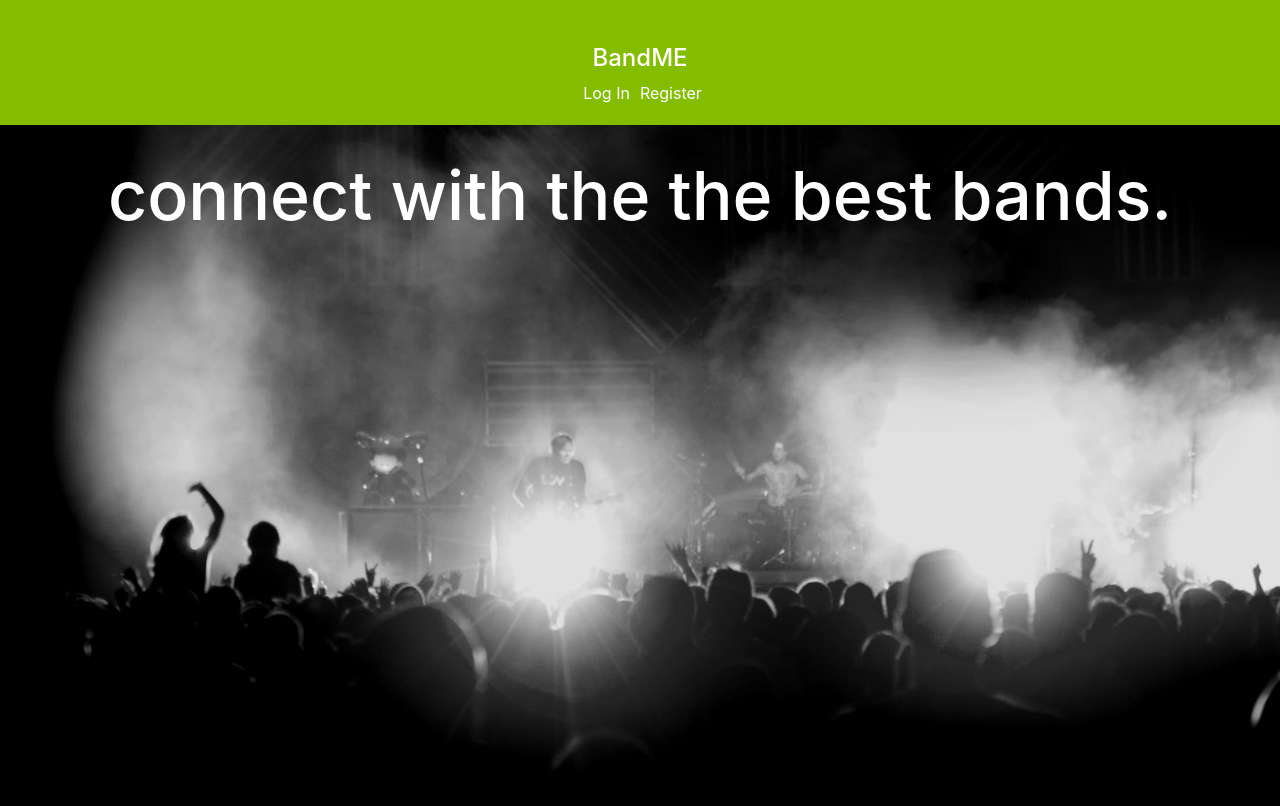
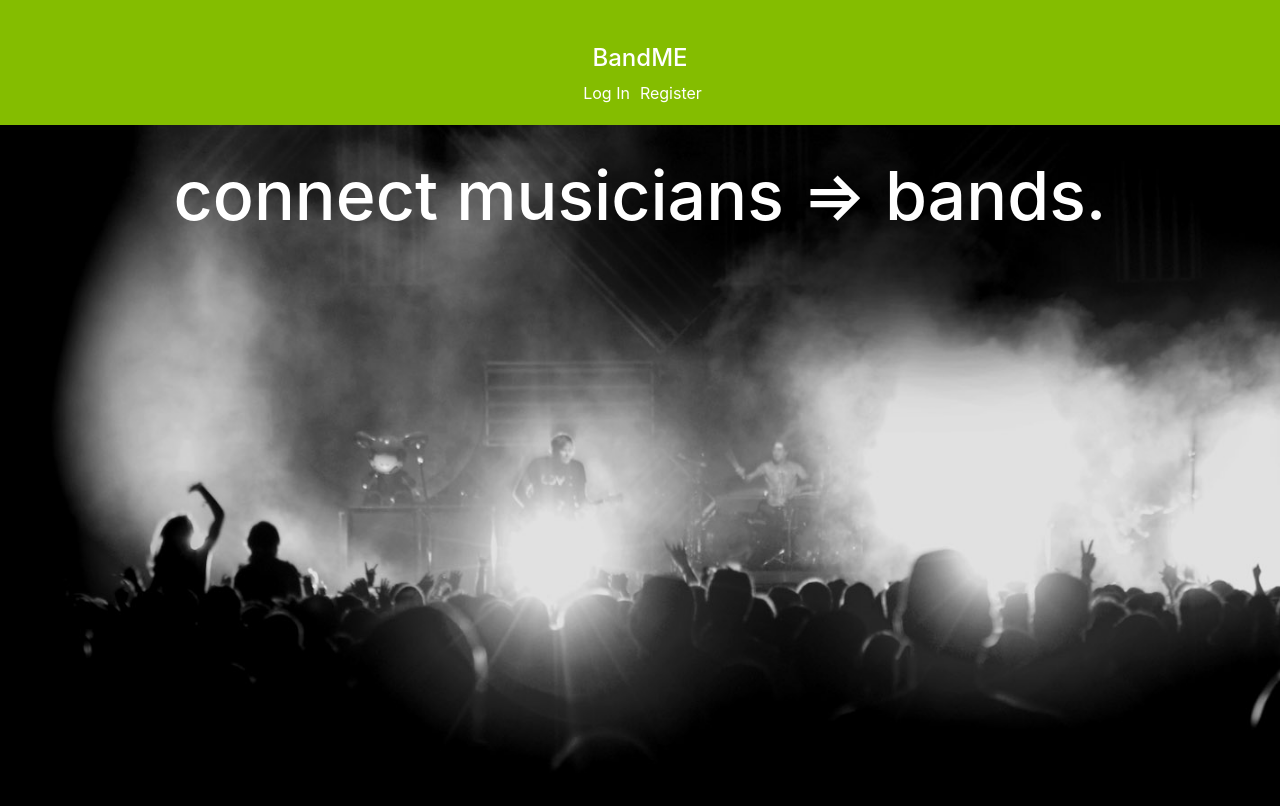
Before and after one commit to rxkonanz/bandme-pro, a React (Create React App) app in the folder client/: page / in a window 1280 px wide. Shown: the top 806 px of the page. Built offline with nearby package versions, Linux system fonts and the light colour scheme.

Commit message:
Changes landing page title

```diff
--- a/client/src/components/pages/LandingPage.jsx
+++ b/client/src/components/pages/LandingPage.jsx
@@ -6,7 +6,7 @@ export default class LandingPage extends Component {
   render() {
     return (
       <div className="landing-page" className="landing-page">
-        <h1 className="landing-page-title">connect with the the best bands.</h1>
+        <h1 className="landing-page-title">connect musicians => bands.</h1>
       </div>
     )
   }
```
Also changed, not shown: 1 other file (tests, documents, lock files or other folders).
